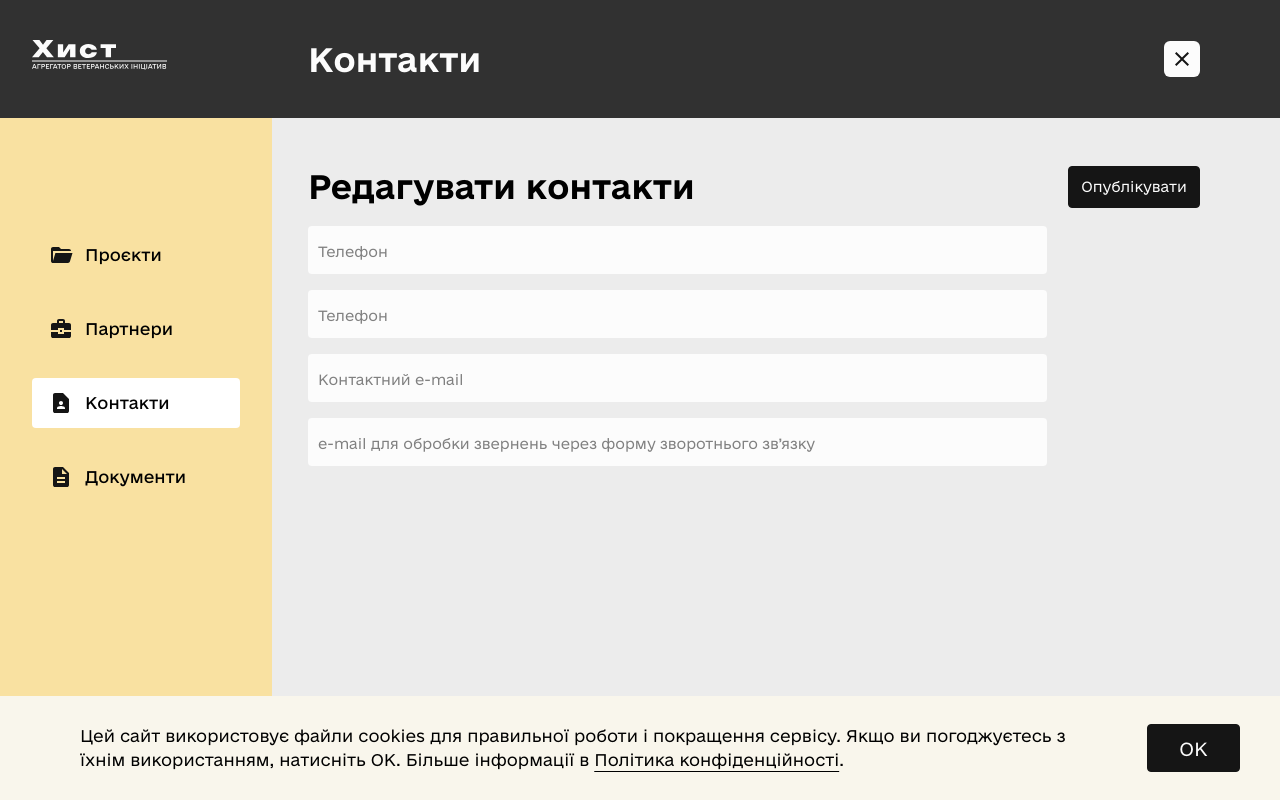
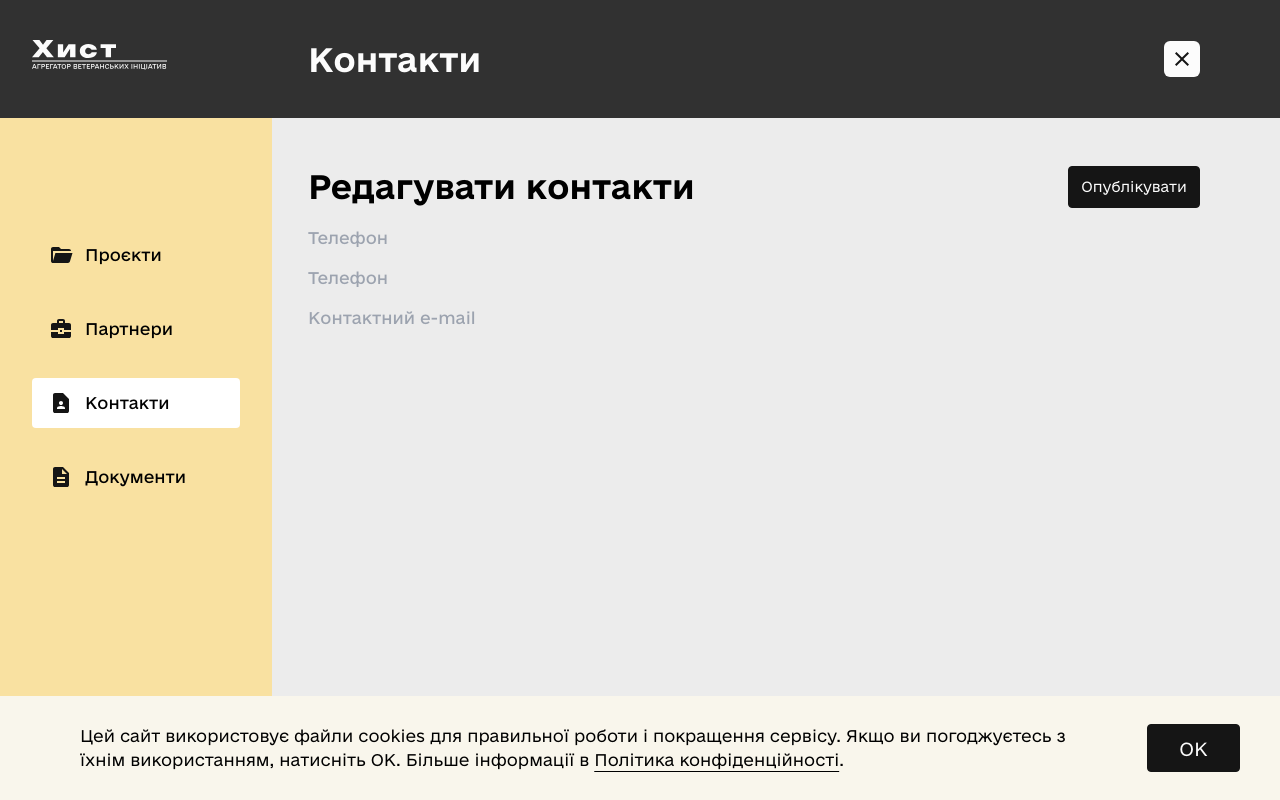
Before and after one commit to baza-trainee/veterano-front, a React (Vite) app: page /admin/contacts in a window 1280 px wide. Shown: the top 800 px of the page. Built offline with nearby package versions, Linux system fonts and the light colour scheme; sample sign-in values are in the browser's storage.

Commit message:
fix routes

```diff
--- a/src/App.tsx
+++ b/src/App.tsx
@@ -14,11 +14,11 @@
 import ProjectsPage from "./pages/admin/ProjectsPage/ProjectsPage.tsx";
 import AddProjectPage from "./pages/admin/ProjectsPage/AddProjectPage.tsx";
 import EditProjectPage from "./pages/admin/ProjectsPage/EditProjectPage.tsx";
-import { Contacts } from "./pages/adminPage/Contacts.tsx";
 import { DocumentPage } from "./pages/adminPage/Document.tsx";
 import ScrollToTop from "./components/ScrollToTopFunction/ScrollToTopFunction.ts";
 import { PrivacyPolic } from "./ruleFiles/PrivacyPolicy.tsx";
 import { TermsSite } from "./ruleFiles/TermsSite.tsx";
+import { Contacts } from "./pages/adminPage/contacts/Contacts.tsx";
 
 function App() {
 	return (
--- a/src/pages/adminPage/Contacts.tsx
+++ /dev/null
@@ -1,85 +0,0 @@
-import { useState } from "react";
-import Typography from "../../components/Typography/Typography";
-import { AdminHeader } from "../../components/AdminHeader";
-import Button from "../../components/Button/Button";
-import AdminInput from "../../components/AdminPanel/Input/AdminInput";
-
-export const Contacts = () => {
-	const [firstPhone, setFirstPhone] = useState<string>("");
-	const [secondPhone, setSecondPhone] = useState<string>("");
-	const [email, setEmail] = useState<string>("");
-	const [secondEmail, setSecondEmail] = useState<string>("");
-
-	const handleSubmit = async () => {
-		const dataToSend = {
-			firstPhone,
-			secondPhone,
-			email,
-			secondEmail,
-		};
-
-		try {
-			const response = await fetch("URL_СЕРВЕРА", {
-				method: "POST",
-				headers: {
-					"Content-Type": "application/json",
-				},
-				body: JSON.stringify(dataToSend),
-			});
-
-			if (response.ok) {
-				// Обробка успішної відповіді від сервера, якщо потрібно
-			} else {
-				// Обробка помилки від сервера, якщо потрібно
-			}
-		} catch (error) {
-			// Обробка помилки під час виконання запиту
-		}
-	};
-
-	return (
-		<div>
-			<AdminHeader name="Контакти" />
-			<div className="pl-9 pr-[80px] pt-12 ">
-				<div className="flex justify-between mb-[18px]">
-					<Typography variant="h2" className="font-medium text-2xl">
-						Редагувати контакти
-					</Typography>
-					<Button variant="primary" onClick={handleSubmit}>
-						Опублікувати
-					</Button>
-				</div>
-				<div className="flex flex-col gap-4 max-w-[739px]">
-					<AdminInput
-						value={firstPhone}
-						placeholder="Телефон"
-						name="phone"
-						onChange={(e) => setFirstPhone(e.target.value)}
-						type={'text'}
-					/>
-					<AdminInput
-						value={secondPhone}
-						placeholder="Телефон"
-						name="secondPhone"
-						onChange={(e) => setSecondPhone(e.target.value)}
-						type={'text'}
-					/>
-					<AdminInput
-						value={email}
-						placeholder="Контактний e-mail"
-						name="email"
-						onChange={(e) => setEmail(e.target.value)}
-						type={'text'}
-					/>
-					<AdminInput
-						value={secondEmail}
-						placeholder="e-mail для обробки звернень через форму зворотнього зв’язку"
-						name="secondEmail"
-						onChange={(e) => setSecondEmail(e.target.value)}
-						type={'text'}
-					/>
-				</div>
-			</div>
-		</div>
-	);
-};
```
